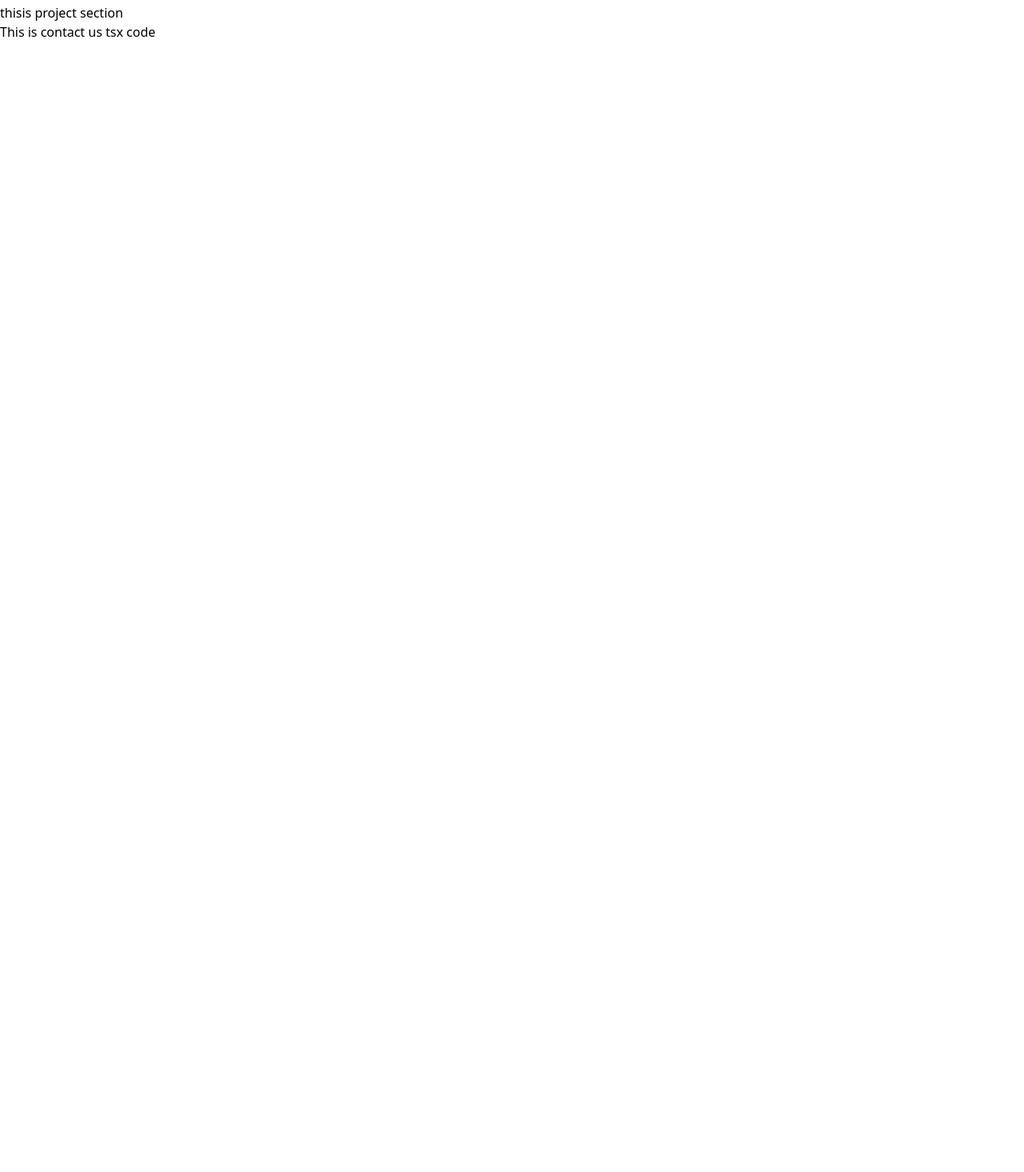
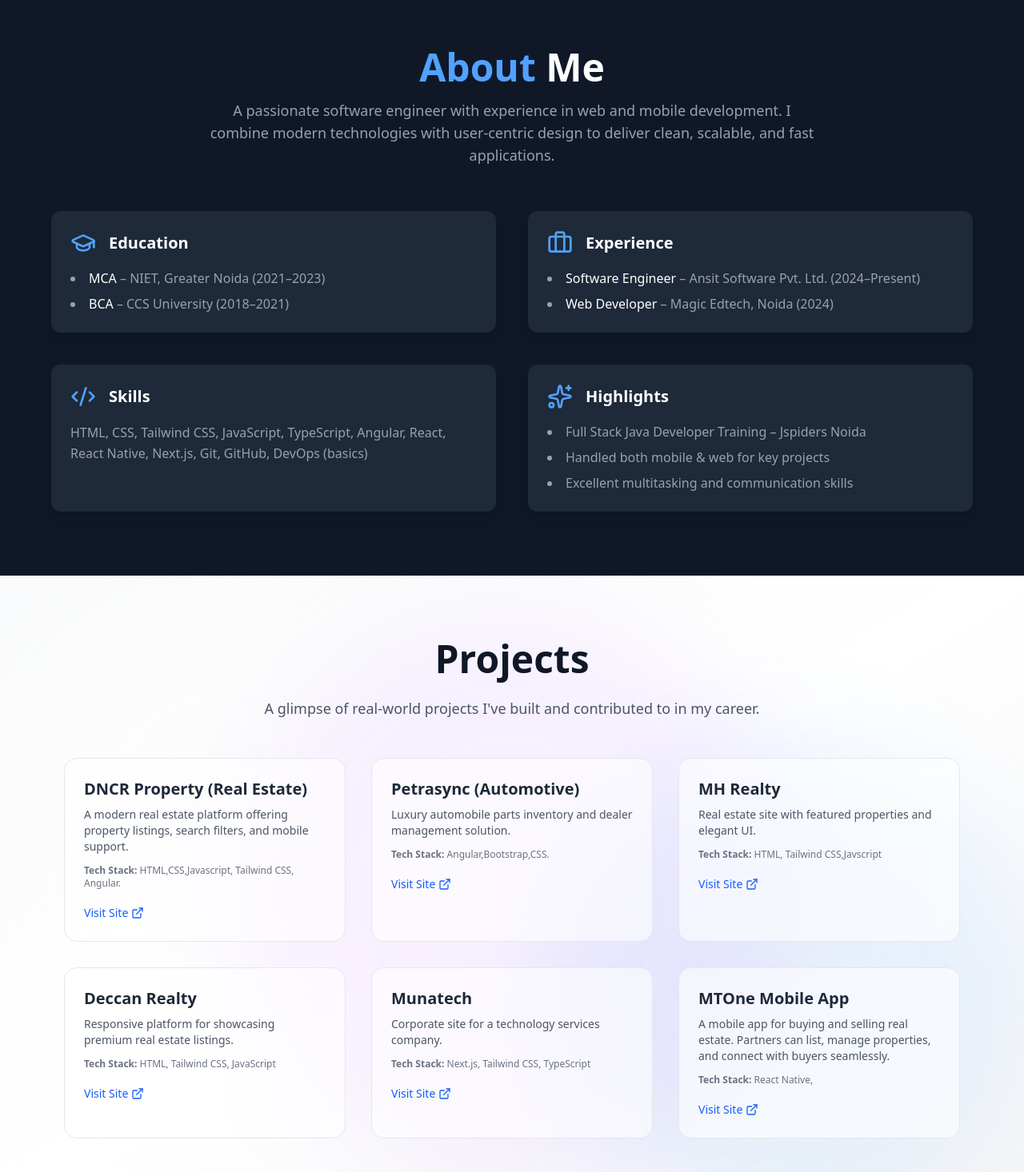
Before and after one commit to wasimsaif/myportfolio, a React (Vite) app: page / in a window 1280 px wide. Shown: the part 884-2350 px from the top of the page at 80% size. Before the commit the page ends 936 px from the top, so only its background shows below. Built offline with nearby package versions, Linux system fonts and the light colour scheme.

Commit message:
abt & project page updated

```diff
--- a/src/sections/About.tsx
+++ b/src/sections/About.tsx
@@ -1,11 +1,88 @@
-import React from 'react'
+import React from "react";
+import { GraduationCap, Briefcase, Code2, Sparkles } from "lucide-react";
 
 const About = () => {
   return (
-    <div>
-      <h1>this is about us section</h1>
-    </div>
-  )
-}
+    <section className="w-full bg-gray-900 text-white py-20 px-6 md:px-16">
+      <div className="max-w-6xl mx-auto">
+        {/* Heading */}
+        <h2 className="text-4xl sm:text-5xl font-extrabold text-center mb-4">
+          <span className="text-blue-400">About</span> Me
+        </h2>
+        <p className="text-center text-gray-400 text-lg max-w-3xl mx-auto mb-14">
+          A passionate software engineer with experience in web and mobile
+          development. I combine modern technologies with user-centric design to
+          deliver clean, scalable, and fast applications.
+        </p>
 
-export default About
+        {/* Grid Layout */}
+        <div className="grid grid-cols-1 md:grid-cols-2 gap-10">
+          {/* Education Card */}
+          <div className="bg-gray-800 rounded-xl p-6 shadow-lg hover:shadow-blue-500/40 transition">
+            <div className="flex items-center gap-4 mb-4">
+              <GraduationCap className="text-blue-400 w-8 h-8" />
+              <h3 className="text-xl font-semibold">Education</h3>
+            </div>
+            <ul className="text-gray-400 space-y-2 list-disc list-inside">
+              <li>
+                <span className="text-white font-medium">MCA</span> – NIET,
+                Greater Noida (2021–2023)
+              </li>
+              <li>
+                <span className="text-white font-medium">BCA</span> – CCS
+                University (2018–2021)
+              </li>
+            </ul>
+          </div>
+
+          {/* Experience Card */}
+          <div className="bg-gray-800 rounded-xl p-6 shadow-lg hover:shadow-blue-500/40 transition">
+            <div className="flex items-center gap-4 mb-4">
+              <Briefcase className="text-blue-400 w-8 h-8" />
+              <h3 className="text-xl font-semibold">Experience</h3>
+            </div>
+            <ul className="text-gray-400 space-y-2 list-disc list-inside">
+              <li>
+                <span className="text-white font-medium">
+                  Software Engineer
+                </span>{" "}
+                – Ansit Software Pvt. Ltd. (2024–Present)
+              </li>
+              <li>
+                <span className="text-white font-medium">Web Developer</span> –
+                Magic Edtech, Noida (2024)
+              </li>
+            </ul>
+          </div>
+
+          {/* Skills Card */}
+          <div className="bg-gray-800 rounded-xl p-6 shadow-lg hover:shadow-blue-500/40 transition">
+            <div className="flex items-center gap-4 mb-4">
+              <Code2 className="text-blue-400 w-8 h-8" />
+              <h3 className="text-xl font-semibold">Skills</h3>
+            </div>
+            <p className="text-gray-400 leading-relaxed">
+              HTML, CSS, Tailwind CSS, JavaScript, TypeScript, Angular, React,
+              React Native, Next.js, Git, GitHub, DevOps (basics)
+            </p>
+          </div>
+
+          {/* Highlights Card */}
+          <div className="bg-gray-800 rounded-xl p-6 shadow-lg hover:shadow-blue-500/40 transition">
+            <div className="flex items-center gap-4 mb-4">
+              <Sparkles className="text-blue-400 w-8 h-8" />
+              <h3 className="text-xl font-semibold">Highlights</h3>
+            </div>
+            <ul className="text-gray-400 space-y-2 list-disc list-inside">
+              <li>Full Stack Java Developer Training – Jspiders Noida</li>
+              <li>Handled both mobile & web for key projects</li>
+              <li>Excellent multitasking and communication skills</li>
+            </ul>
+          </div>
+        </div>
+      </div>
+    </section>
+  );
+};
+
+export default About;
--- a/src/sections/Project.tsx
+++ b/src/sections/Project.tsx
@@ -1,11 +1,106 @@
-import React from 'react'
+import React from "react";
+import { ExternalLink } from "lucide-react";
+
+const projects = [
+  {
+    name: "DNCR Property (Real Estate)",
+    url: "https://dncrproperty.com/",
+    tech: "HTML,CSS,Javascript, Tailwind CSS, Angular.",
+    description:
+      "A modern real estate platform offering property listings, search filters, and mobile support.",
+  },
+  {
+    name: "Petrasync (Automotive)",
+    url: "https://petrasyncwebapp.azurewebsites.net/",
+    tech: "Angular,Bootstrap,CSS.",
+    description:
+      "Luxury automobile parts inventory and dealer management solution.",
+  },
+  {
+    name: "MH Realty",
+    url: "https://mhrealty.in/",
+    tech: "HTML, Tailwind CSS,Javscript",
+    description: "Real estate site with featured properties and elegant UI.",
+  },
+  {
+    name: "Deccan Realty",
+    url: "https://deccanrealty.com/",
+    tech: "HTML, Tailwind CSS, JavaScript",
+    description:
+      "Responsive platform for showcasing premium real estate listings.",
+  },
+  {
+    name: "Munatech",
+    url: "https://munatech.com/",
+    tech: "Next.js, Tailwind CSS, TypeScript",
+    description: "Corporate site for a technology services company.",
+  },
+  {
+    name: "MTOne Mobile App",
+    url: "https://mtestates.com/partners/download/application.html",
+    tech: "React Native,",
+    description: "A mobile app for buying and selling real estate. Partners can list, manage properties, and connect with buyers seamlessly.",
+  }
+];
 
 const Project = () => {
   return (
-    <div>
-      <h1>thisis project section</h1>
-    </div>
-  )
-}
+    <section className="relative w-full min-h-screen py-20 px-4 sm:px-6 md:px-20 bg-gradient-to-br from-gray-50 via-white to-gray-100 text-gray-900 overflow-hidden">
+      {/* Background Circles */}
+      <div className="absolute inset-0 pointer-events-none z-0">
+        <div className="absolute top-0 left-0 w-[500px] h-[500px] bg-white rounded-full blur-3xl opacity-20" />
+        <div className="absolute bottom-0 right-0 w-[600px] h-[600px] bg-blue-400 rounded-full blur-3xl opacity-10" />
+        <div
+          className="absolute top-1/2 left-1/2 w-[700px] h-[700px] bg-purple-400 rounded-full blur-3xl opacity-10"
+          style={{ transform: "translate(-50%, -50%)" }}
+        />
+      </div>
 
-export default Project
+      {/* Content */}
+      <div className="relative z-10 max-w-6xl mx-auto">
+        <h2 className="text-4xl sm:text-5xl font-extrabold text-center mb-6">
+          Projects
+        </h2>
+        <p className="text-center text-gray-600 text-lg max-w-2xl mx-auto mb-12">
+          A glimpse of real-world projects I've built and contributed to in my
+          career.
+        </p>
+
+        {/* Project Cards */}
+        <div className="grid grid-cols-1 sm:grid-cols-2 lg:grid-cols-3 gap-8">
+          {projects.map((project, index) => (
+            <div
+              key={index}
+              className="group bg-white/60 backdrop-blur-md border border-gray-200 hover:border-blue-500 hover:shadow-2xl hover:scale-[1.02] transition-all duration-300 ease-in-out rounded-2xl p-6 relative overflow-hidden"
+            >
+              {/* Decorative gradient ring */}
+              <div className="absolute inset-0 bg-gradient-to-br from-blue-100 to-purple-100 opacity-0 group-hover:opacity-100 transition duration-500 z-0" />
+
+              <div className="relative z-10">
+                <h3 className="text-xl font-semibold mb-2 text-gray-800">
+                  {project.name}
+                </h3>
+                <p className="text-sm text-gray-600 mb-3">
+                  {project.description}
+                </p>
+                <p className="text-xs text-gray-500 mb-4">
+                  <strong>Tech Stack:</strong> {project.tech}
+                </p>
+                <a
+                  href={project.url}
+                  target="_blank"
+                  rel="noopener noreferrer"
+                  className="inline-flex items-center text-blue-600 hover:underline text-sm font-medium"
+                >
+                  Visit Site <ExternalLink size={16} className="ml-1" />
+                </a>
+              </div>
+            </div>
+          ))}
+        </div>
+      </div>
+    </section>
+  );
+};
+
+export default Project;
```
